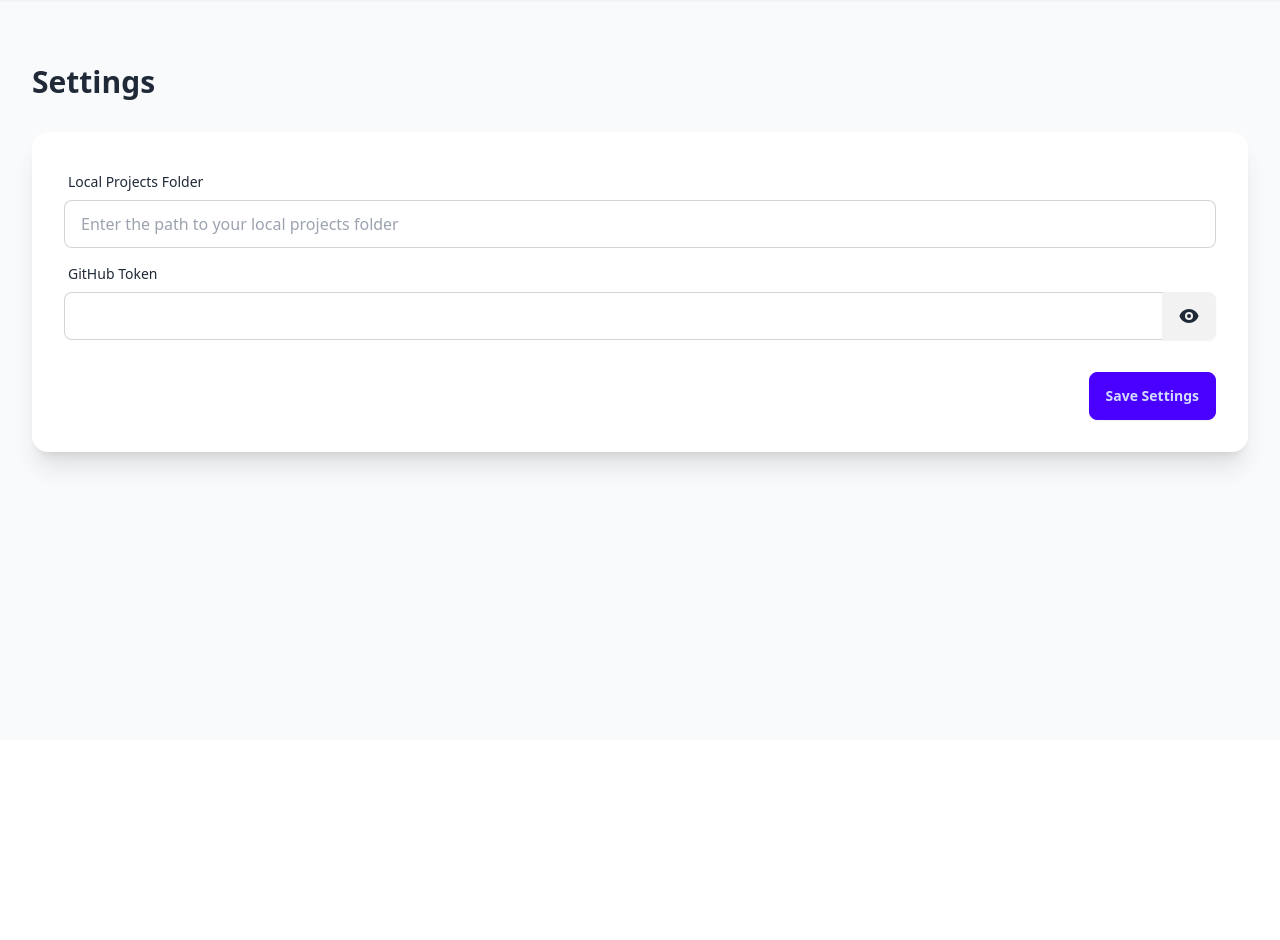
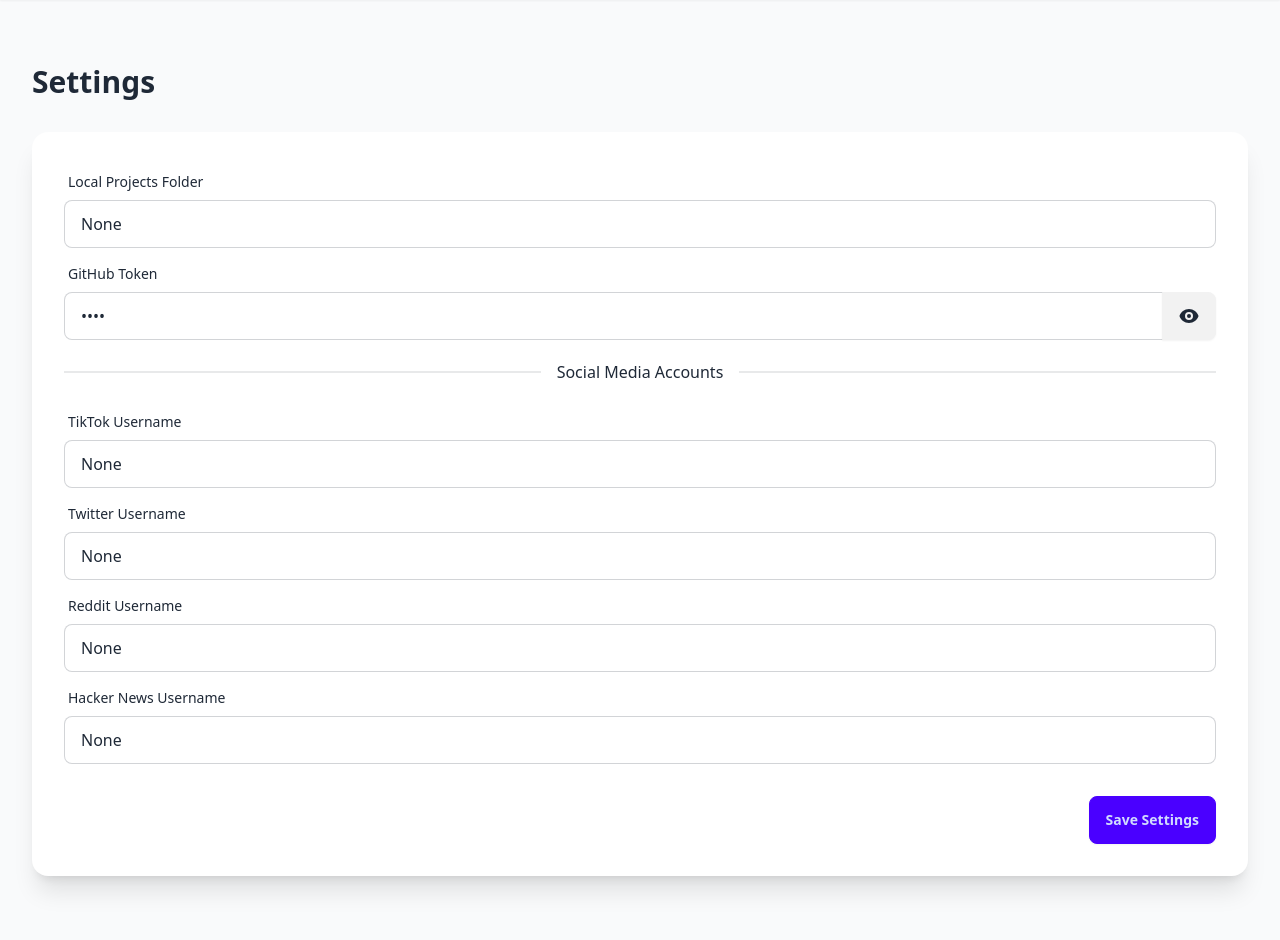
Before and after one commit to koljapluemer/side-project-management, a Django app: page /settings/ in a window 1280 px wide. Shown: the part 60-1000 px from the top of the page. Before the commit the page ends 535 px from the top, so only its background shows below. Run offline with Django 5.2, Linux system fonts and the light colour scheme; data comes from the database, SQL or seed files in the repository; some libraries are stand-ins or nearby versions.

Commit message:
add basic model infra for sm streak check

```diff
--- a/cms/models.py
+++ b/cms/models.py
@@ -89,10 +89,16 @@ class ContentType(models.TextChoices):
 
 
 class PieceOfContent(models.Model):
-    link = models.URLField(max_length=500)
+    link = models.URLField(max_length=500, unique=True)
     content_type = models.CharField(max_length=200, choices=ContentType.choices)
+    likes = models.IntegerField(null=True, blank=True)
+    views = models.IntegerField(null=True, blank=True)
 
 
 class Settings(models.Model):
-    local_projects_folder = models.CharField(max_length=200)
-    github_token = models.CharField(max_length=200)
+    local_projects_folder = models.CharField(max_length=200, null=True, blank=True)
+    github_token = models.CharField(max_length=200, null=True, blank=True)
+    tiktok_account_name = models.CharField(max_length=200, null=True, blank=True)
+    twitter_account_name = models.CharField(max_length=200, null=True, blank=True)
+    reddit_account_name = models.CharField(max_length=200, null=True, blank=True)
+    hn_account_name = models.CharField(max_length=200, null=True, blank=True)
--- a/cms/templates/settings/view.html
+++ b/cms/templates/settings/view.html
@@ -41,6 +41,56 @@
                 </div>
             </div>
 
+            <div class="divider">Social Media Accounts</div>
+
+            <div class="form-control">
+                <label class="label" for="tiktok_account_name">
+                    <span class="label-text">TikTok Username</span>
+                </label>
+                <input type="text"
+                       name="tiktok_account_name"
+                       id="tiktok_account_name"
+                       value="{{ settings.tiktok_account_name }}"
+                       class="input input-bordered w-full"
+                       placeholder="Enter your TikTok username">
+            </div>
+
+            <div class="form-control">
+                <label class="label" for="twitter_account_name">
+                    <span class="label-text">Twitter Username</span>
+                </label>
+                <input type="text"
+                       name="twitter_account_name"
+                       id="twitter_account_name"
+                       value="{{ settings.twitter_account_name }}"
+                       class="input input-bordered w-full"
+                       placeholder="Enter your Twitter username">
+            </div>
+
+            <div class="form-control">
+                <label class="label" for="reddit_account_name">
+                    <span class="label-text">Reddit Username</span>
+                </label>
+                <input type="text"
+                       name="reddit_account_name"
+                       id="reddit_account_name"
+                       value="{{ settings.reddit_account_name }}"
+                       class="input input-bordered w-full"
+                       placeholder="Enter your Reddit username">
+            </div>
+
+            <div class="form-control">
+                <label class="label" for="hn_account_name">
+                    <span class="label-text">Hacker News Username</span>
+                </label>
+                <input type="text"
+                       name="hn_account_name"
+                       id="hn_account_name"
+                       value="{{ settings.hn_account_name }}"
+                       class="input input-bordered w-full"
+                       placeholder="Enter your Hacker News username">
+            </div>
+
             <div class="card-actions justify-end mt-6">
                 <button type="submit" class="btn btn-primary">Save Settings</button>
             </div>
--- a/cms/urls.py
+++ b/cms/urls.py
@@ -1,8 +1,10 @@
 from django.urls import path
 from cms.views.settings.view import settings_view
 from cms.views.projects.list.list import ProjectListView
+from cms.views.content.check_tiktok import check_tiktok_view
 
 urlpatterns = [
     path('', ProjectListView.as_view(), name='project_list'),
     path('settings/', settings_view, name='settings'),
+    path('check-tiktok/', check_tiktok_view, name='check_tiktok'),
 ]
--- a/cms/views/settings/view.py
+++ b/cms/views/settings/view.py
@@ -9,6 +9,10 @@ def settings_view(request):
     if request.method == 'POST':
         settings.local_projects_folder = request.POST.get('local_projects_folder', '')
         settings.github_token = request.POST.get('github_token', '')
+        settings.tiktok_account_name = request.POST.get('tiktok_account_name', '')
+        settings.twitter_account_name = request.POST.get('twitter_account_name', '')
+        settings.reddit_account_name = request.POST.get('reddit_account_name', '')
+        settings.hn_account_name = request.POST.get('hn_account_name', '')
         settings.save()
         messages.success(request, 'Settings updated successfully!')
         return redirect('settings')
--- a/requirements.txt
+++ b/requirements.txt
@@ -1 +1,2 @@
 Django==5.2
+tiktokapipy==0.2.4.post2
```
Also changed, not shown: cms/utils/get_tiktoks_from_account.py (added, +52 -0 lines), cms/views/content/check_tiktok.py (added, +39 -0 lines), cms/migrations/0003_pieceofcontent_likes_pieceofcontent_views_and_more.py (added).
